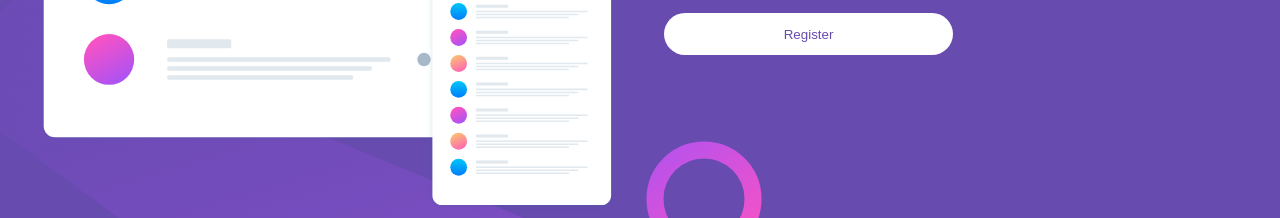
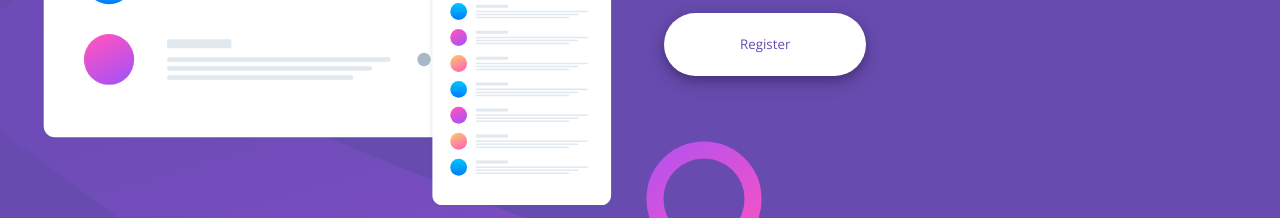
Before and after one commit to tekiann/Huddle, a plain HTML site: page index.html in a window 1280 px wide. Shown: the part 364-582 px from the top of the page. Drawn offline with nearby package versions, Linux system fonts and the light colour scheme.

Commit message:
Terminado

```diff
--- a/style.css
+++ b/style.css
@@ -6,7 +6,7 @@ body{
     padding:30px;
 }
 #nav{
-    height:30%;
+    height:10%;
 }
 
 
@@ -39,9 +39,12 @@ button{
     border-radius: 50px;
     background-color: white;
     color:hsl(257, 40%, 49%);
-    width:50%;
-    height:10%;
+    font-weight:400,600;
+    font-family: 'Open Sans', sans-serif;
+    width:35%;
+    height:15%;
     border: none;
+    box-shadow: 0 4px 8px 0 rgba(0, 0, 0, 0.2), 0 6px 20px 0 rgba(0, 0, 0, 0.19);
 
 }
 button:hover{
@@ -63,6 +66,7 @@ i.fa {
     border:1px solid white;
     color: #fff;
     border-radius: 0.8em;
+
 
 }
 
```
